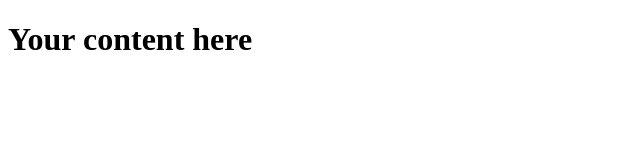
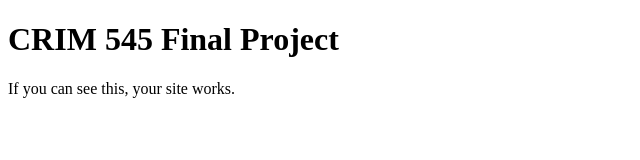
Before and after one commit to Rsayyad/Crime-Analysis-Portfolio, a plain HTML site: page final-project.html in a window 1280 px wide. Shown: the whole page, without its empty margins (0-640 px from the left). Drawn offline with Linux system fonts and the light colour scheme.

Commit message:
Update final-project.html

```diff
--- a/final-project.html
+++ b/final-project.html
@@ -1,11 +1,12 @@
 <!DOCTYPE html>
 <html>
 <head>
-  <title>Project</title>
+  <title>Final Project</title>
 </head>
 <body>
 
-  <h1>Your content here</h1>
+  <h1>CRIM 545 Final Project</h1>
+  <p>If you can see this, your site works.</p>
 
 </body>
 </html>
```
